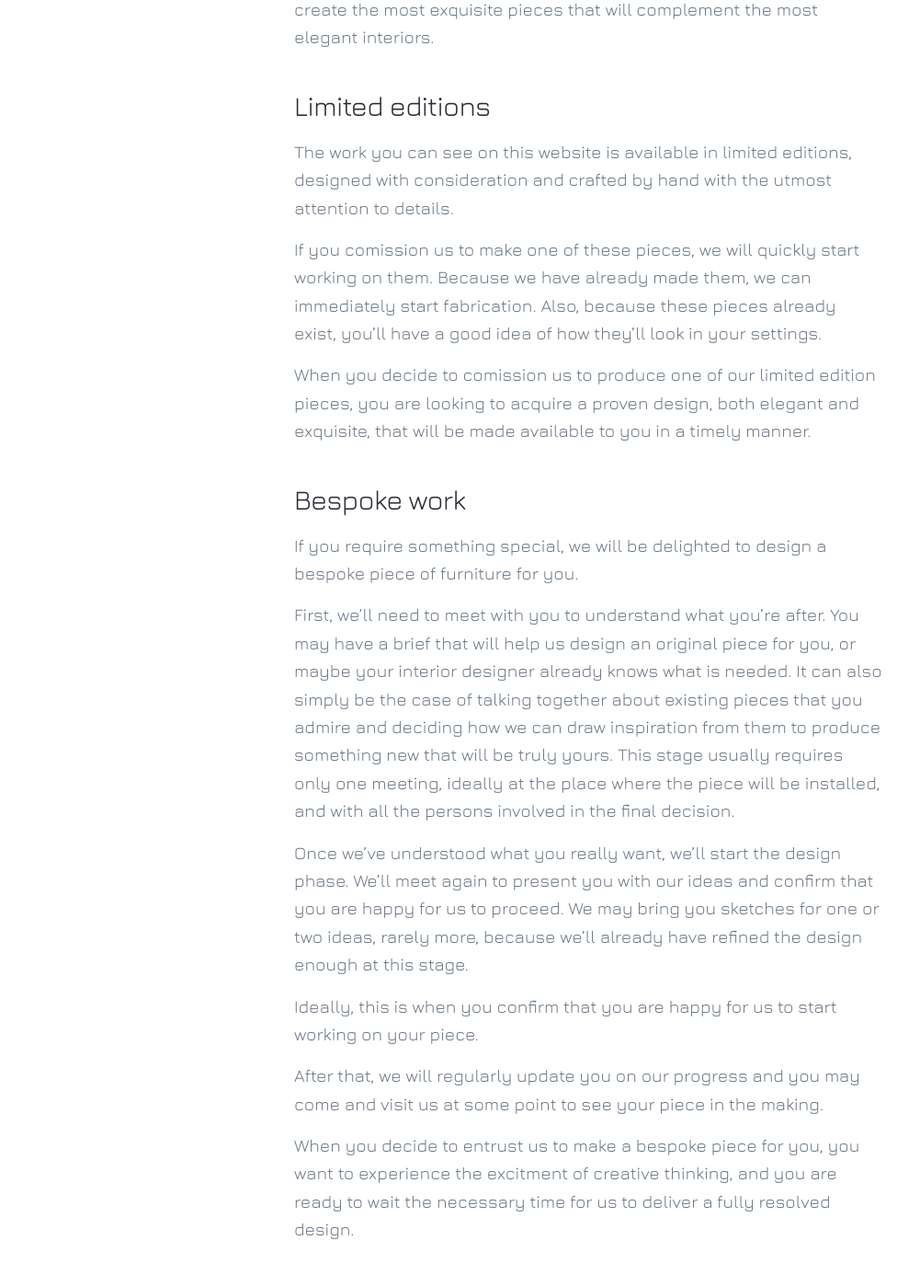
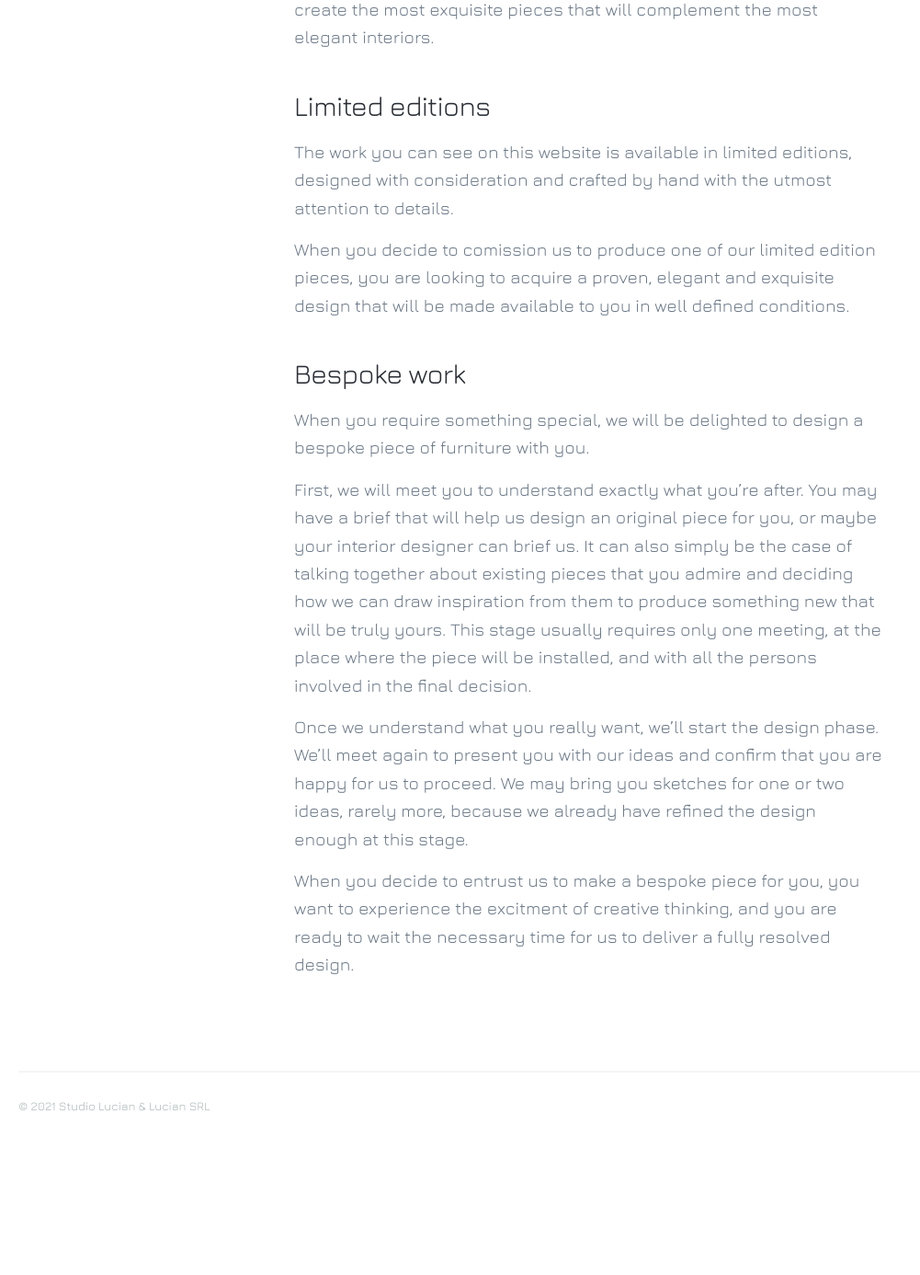
Before and after one commit to kifbv/kifbv.github.io, a Jekyll site: the page built from _pages/about.md, in a window 1280 px wide and 1400 px high, scrolled down 411 px. Shown: the top 1386 px of the window at 92% size, without its empty margins (0-1001 px from the left). Built offline with Jekyll 4.4.1, drawn with Linux system fonts in a browser that asks for light colours; nearby versions of some CDN libraries; after the commit the page ends 1644 px from its top, so only the background shows below that.

Commit message:
update work descriptions and about page

```diff
--- a/_pages/about.md
+++ b/_pages/about.md
@@ -12,20 +12,14 @@ Our mission is to explore the grey space between art and design to create the mo
 
 The work you can see on this website is available in limited editions, designed with consideration and crafted by hand with the utmost attention to details.
 
-If you comission us to make one of these pieces, we will quickly start working on them. Because we have already made them, we can immediately start fabrication. Also, because these pieces already exist, you'll have a good idea of how they'll look in your settings.
-
-When you decide to comission us to produce one of our limited edition pieces, you are looking to acquire a proven design, both elegant and exquisite, that will be made available to you in a timely manner.
+When you decide to comission us to produce one of our limited edition pieces, you are looking to acquire a proven, elegant and exquisite design that will be made available to you in well defined conditions.
 
 ### Bespoke work
 
-If you require something special, we will be delighted to design a bespoke piece of furniture for you.
+When you require something special, we will be delighted to design a bespoke piece of furniture with you.
 
-First, we'll need to meet with you to understand what you're after. You may have a brief that will help us design an original piece for you, or maybe your interior designer already knows what is needed. It can also simply be the case of talking together about existing pieces that you admire and deciding how we can draw inspiration from them to produce something new that will be truly yours. This stage usually requires only one meeting, ideally at the place where the piece will be installed, and with all the persons involved in the final decision.
+First, we will meet you to understand exactly what you're after. You may have a brief that will help us design an original piece for you, or maybe your interior designer can brief us. It can also simply be the case of talking together about existing pieces that you admire and deciding how we can draw inspiration from them to produce something new that will be truly yours. This stage usually requires only one meeting, at the place where the piece will be installed, and with all the persons involved in the final decision.
 
-Once we've understood what you really want, we'll start the design phase. We'll meet again to present you with our ideas and confirm that you are happy for us to proceed. We may bring you sketches for one or two ideas, rarely more, because we'll already have refined the design enough at this stage.
-
-Ideally, this is when you confirm that you are happy for us to start working on your piece.
-
-After that, we will regularly update you on our progress and you may come and visit us at some point to see your piece in the making.
+Once we understand what you really want, we'll start the design phase. We'll meet again to present you with our ideas and confirm that you are happy for us to proceed. We may bring you sketches for one or two ideas, rarely more, because we already have refined the design enough at this stage.
 
 When you decide to entrust us to make a bespoke piece for you, you want to experience the excitment of creative thinking, and you are ready to wait the necessary time for us to deliver a fully resolved design.
```
Also changed, not shown: _projects/2021-03-15-Gran-Turismo.md (+4 -6 lines), _projects/2021-10-15-Deuxieme-Vague.md (+2 -2 lines).
